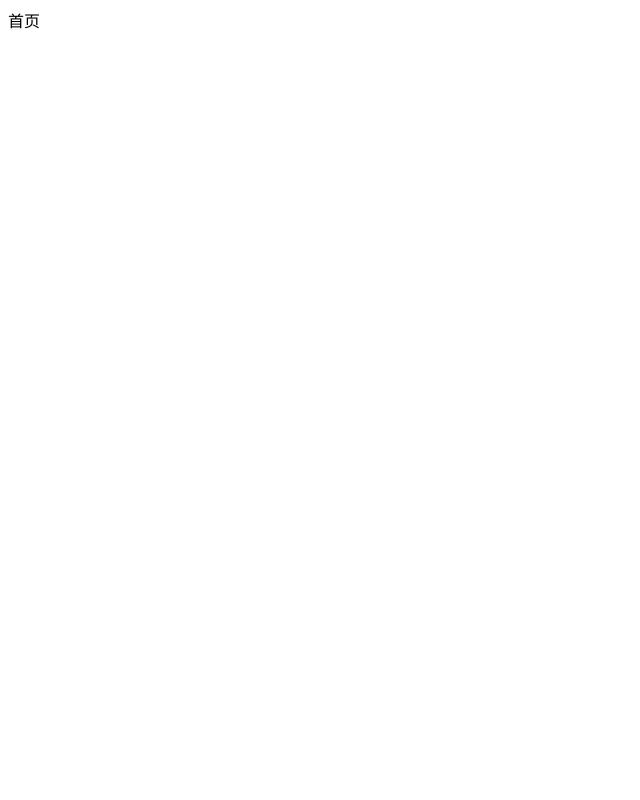
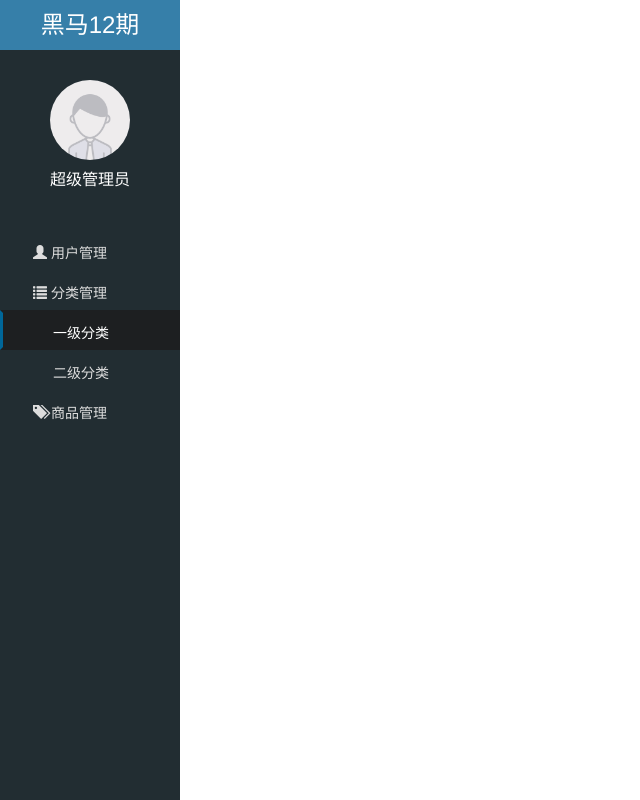
Before and after one commit to duyunchang2017/sz12_letao, a website: page public/back/index.html in a window 1280 px wide. Shown: the whole page, without its empty margins (0-640 px from the left). Drawn offline with Linux system fonts and the light colour scheme.

Commit message:
主页侧边栏功能

```diff
--- a/public/back/css/common.css
+++ b/public/back/css/common.css
@@ -1,4 +1,21 @@
 @charset "UTF-8";
+html,body{
+    height: 100%;
+}
+*{
+    padding: 0;
+    margin: 0;
+    list-style: none;
+}
+a{
+    text-decoration: none;
+}
+a:hover,
+a:link,
+a:visited,
+a:active{
+    text-decoration: none;
+}
 /*登录页的背景颜色*/
 .login_bg{
     background-color: #222d32;
@@ -9,3 +26,54 @@
 .panel h4 {
     text-align: center;
 }
+/*首页*/
+.lt_aside{
+    width: 180px;
+    height: 100%;
+    background-color: #222d32;
+}
+.lt_aside .brand a{
+    display: block;
+    width: 180px;
+    height: 50px;
+    background-color: #367fa9;
+    color: #fff;
+    text-align: center;
+    line-height: 50px;
+    font-size: 24px;
+
+}
+.lt_aside .user{
+    width: 180px;
+    height: 150px;
+}
+.lt_aside .user img{
+    width: 80px;
+    height: 80px;
+    display: block;
+    margin: 30px auto 0;
+    border-radius: 50%;
+}
+.lt_aside .user p{
+    height: 40px;
+    line-height: 40px;
+    color:#fff;
+    text-align: center;
+    font-size: 16px;
+}
+.lt_aside .nav a{
+    display: block;
+    height: 40px;
+    line-height: 40px;
+    color: #ddd;
+    padding-left: 30px;
+    border: 3px solid transparent;
+}
+.lt_aside .nav a.now{
+    border-left-color: #069;
+    background-color: #1d1f21;
+    color: #ffffff;
+}
+.lt_aside .nav .child a{
+    padding-left: 50px;
+}
--- a/public/back/index.html
+++ b/public/back/index.html
@@ -2,9 +2,66 @@
 <html>
 <head lang="en">
     <meta charset="UTF-8">
-    <title>标题</title>
+    <title>乐淘管理系统-首页</title>
+    <link rel="stylesheet" href="lib/bootstrap/css/bootstrap.min.css"/>
+    <link rel="stylesheet" href="lib/bootstrap-validator/css/bootstrapValidator.css">
+    <link rel="stylesheet" href="lib/nprogress/nprogress.css"/>
+    <link rel="stylesheet" href="css/common.css"/>
 </head>
 <body>
-首页
+<!--aside侧边栏-->
+<div class="lt_aside">
+    <!-- 品牌区-->
+    <div class="brand">
+        <a href="index.html">黑马12期</a>
+    </div>
+    <!-- 用户信息区-->
+    <div class="user">
+        <img src="images/default.png" alt=""/>
+        <p>超级管理员</p>
+    </div>
+    <!-- 导航区-->
+    <div class="nav">
+        <ul>
+            <li>
+                <a href="user.html" >
+                    <span class="glyphicon glyphicon-user"></span>
+                    用户管理
+                </a>
+            </li>
+            <li>
+                <a href="javascript:;">
+                    <span class="glyphicon glyphicon-list"></span>
+                    分类管理
+                </a>
+                <div class="child">
+                    <a href="first.html" class="now">一级分类</a>
+                    <a href="first.html">二级分类</a>
+                </div>
+            </li>
+            <li>
+                <a href="product.html">
+                    <span class="glyphicon glyphicon-tags"></span>
+                    商品管理
+                </a>
+            </li>
+        </ul>
+    </div>
+</div>
+<!--main主体区域-->
+<div class="lt_main"></div>
+
+
+
+
+
+
+
+<script src="lib/jquery/jquery.min.js"></script>
+<script src="lib/bootstrap/js/bootstrap.min.js"></script>
+<script src="lib/bootstrap-validator/js/bootstrapValidator.min.js"></script>
+<script src="lib/nprogress/nprogress.js"></script>
+<script src="js/common.js"></script>
+<script src="js/index.js"></script>
 </body>
 </html>
--- /dev/null
+++ b/public/back/js/index.js
@@ -0,0 +1,3 @@
+/**
+ * Created by lenovo on 2017/11/10 0010.
+ */
```
Also changed, not shown: public/back/images/default.png (added), public/back/images/none.png (added).
